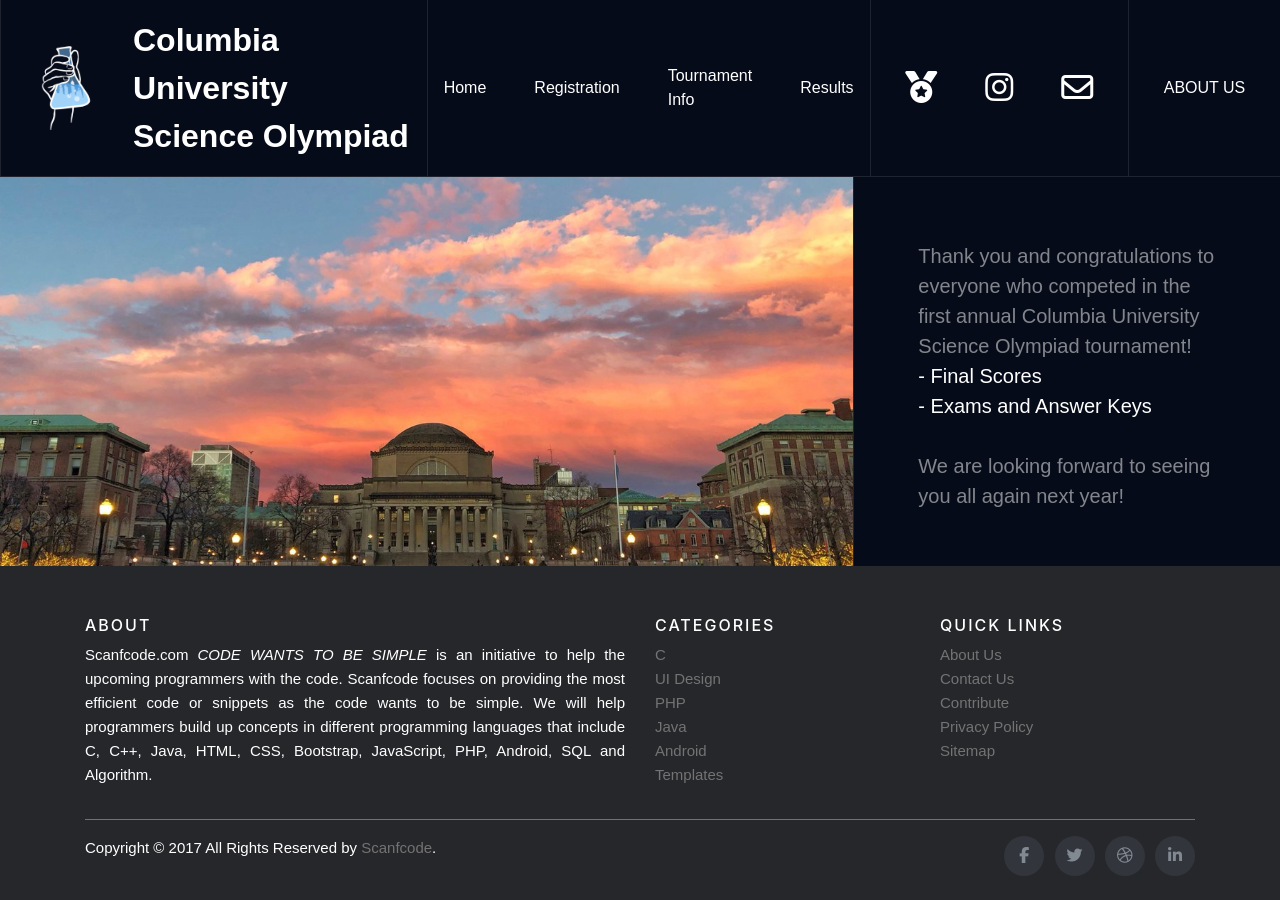
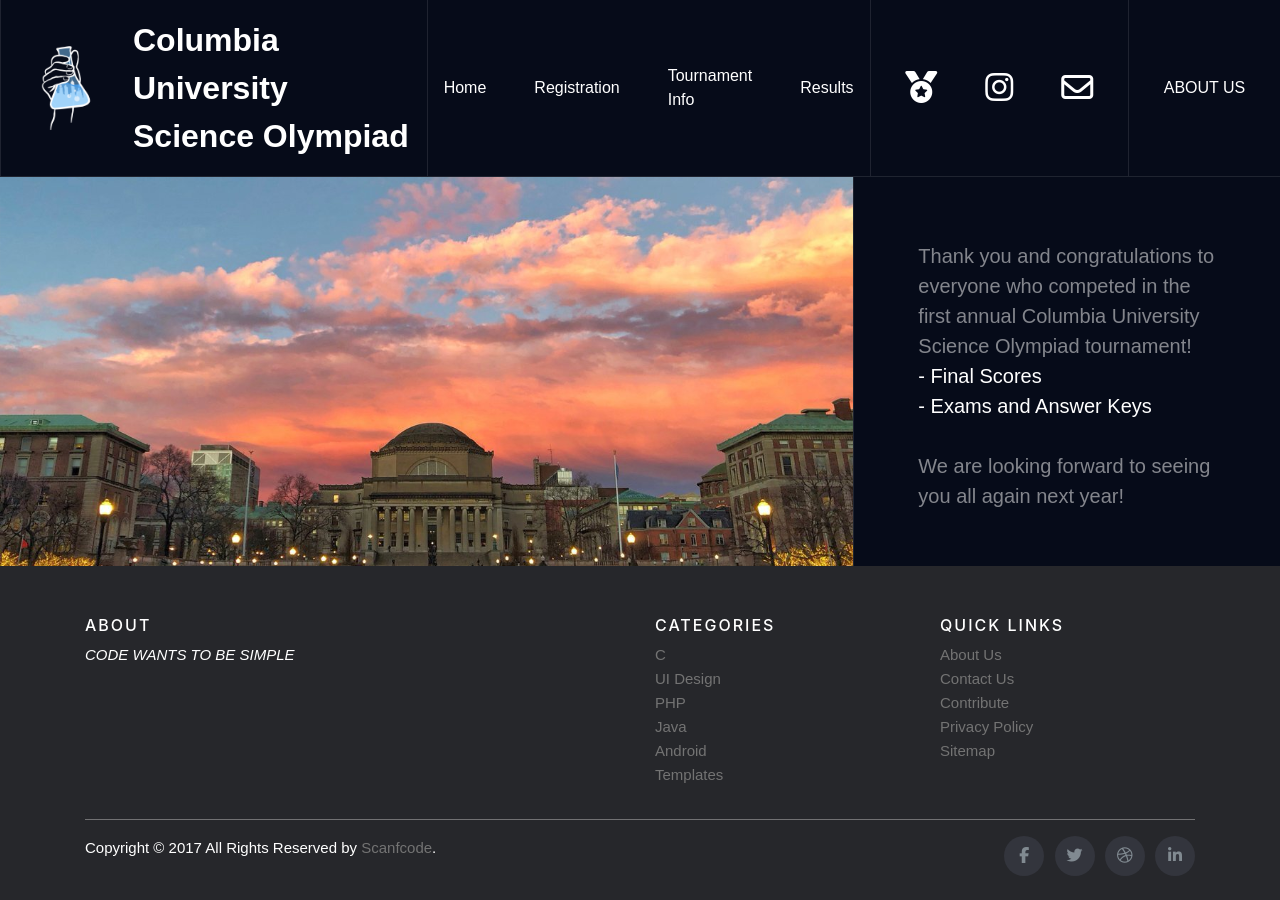
Before and after one commit to columbia-science-olympiad/columbia-science-olympiad.github.io, a Jekyll site: the page built from index.html, in a window 1280 px wide. Built offline with Jekyll 4.4.1, drawn with Linux system fonts in a browser that asks for light colours; nearby versions of some CDN libraries.

Commit message:
Update footer.html

```diff
--- a/_includes/footer.html
+++ b/_includes/footer.html
@@ -5,12 +5,7 @@
       <div class="col-sm-12 col-md-6">
         <h6>About</h6>
         <p class="text-justify">
-          Scanfcode.com <i>CODE WANTS TO BE SIMPLE </i> is an initiative to help
-          the upcoming programmers with the code. Scanfcode focuses on providing
-          the most efficient code or snippets as the code wants to be simple. We
-          will help programmers build up concepts in different programming
-          languages that include C, C++, Java, HTML, CSS, Bootstrap, JavaScript,
-          PHP, Android, SQL and Algorithm.
+          <i>CODE WANTS TO BE SIMPLE </i>
         </p>
       </div>
 
```
